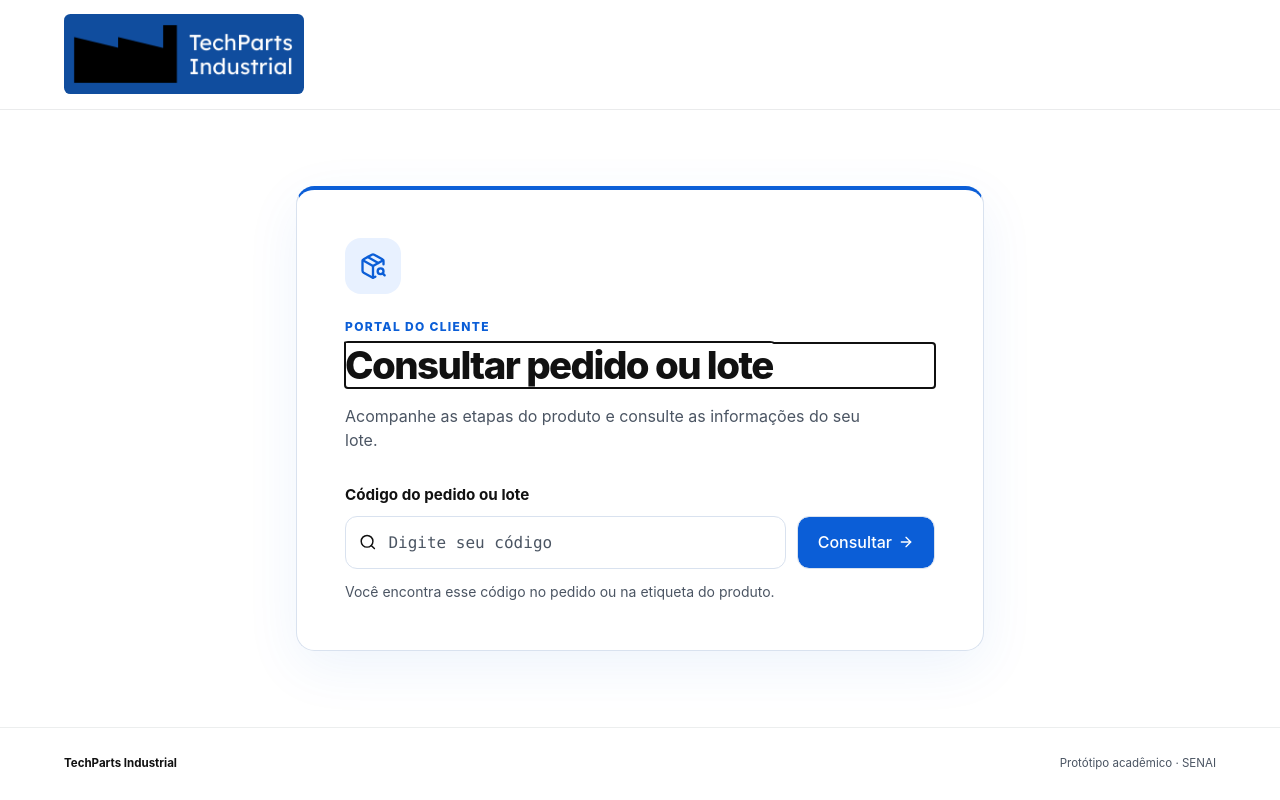
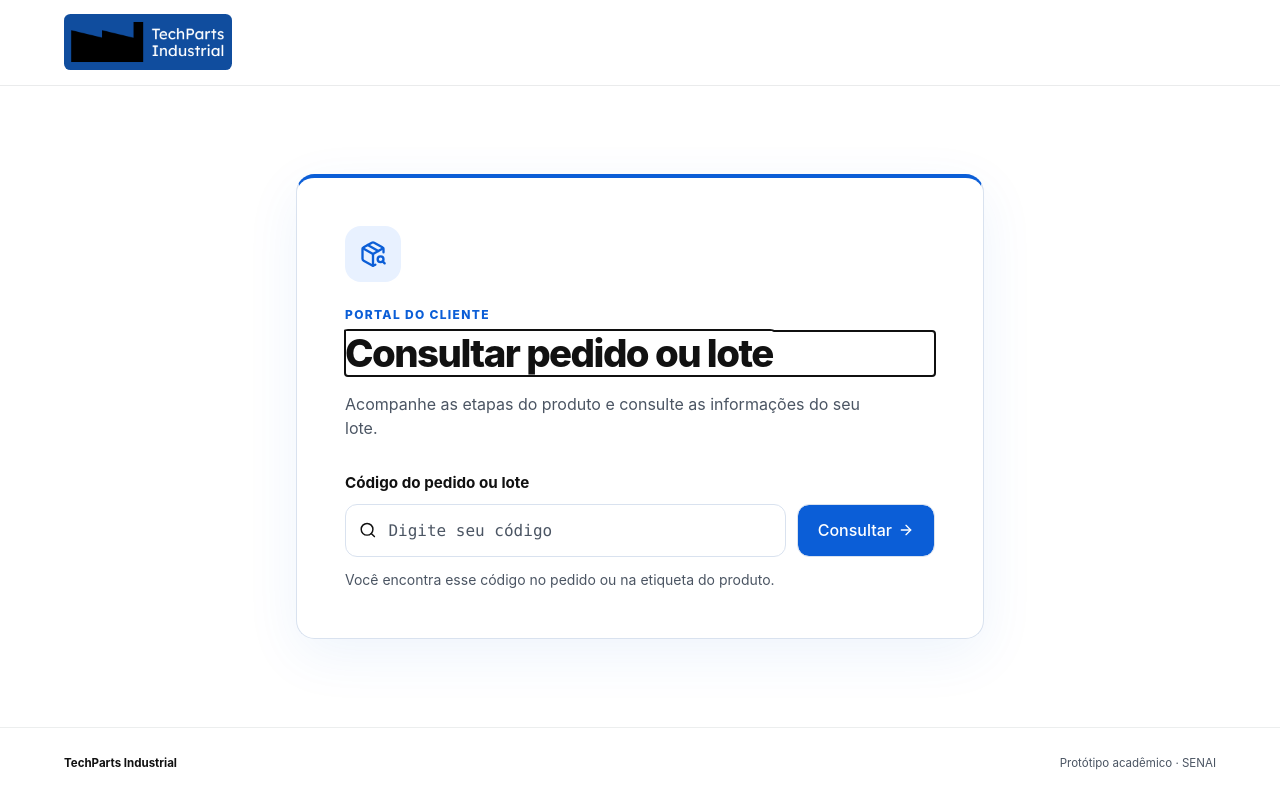
Before and after one commit to luanxso/DALA, a React (Vite) app: page / in a window 1280 px wide. Built offline with nearby package versions, Linux system fonts and the light colour scheme.

Commit message:
style: reduce header logo size

```diff
--- a/app/globals.css
+++ b/app/globals.css
@@ -130,8 +130,8 @@ summary:focus-visible {
 .brand-logo {
   position: relative;
   display: block;
-  width: 15rem;
-  height: 5rem;
+  width: 10.5rem;
+  height: 3.5rem;
   overflow: hidden;
   border-radius: 0.4rem;
 }
```
